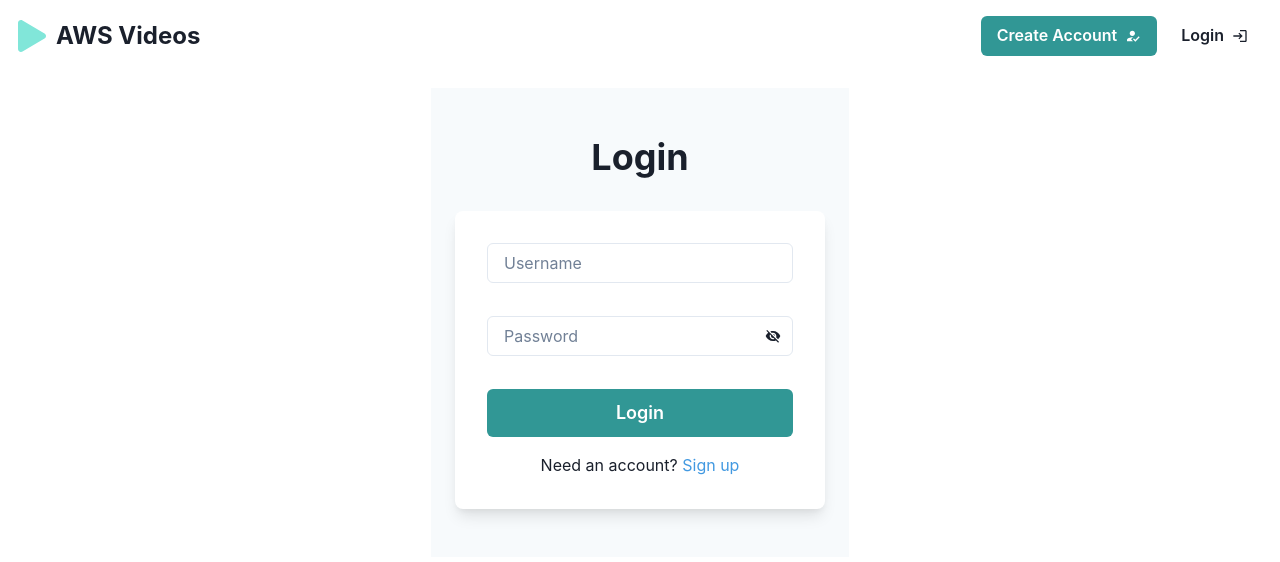
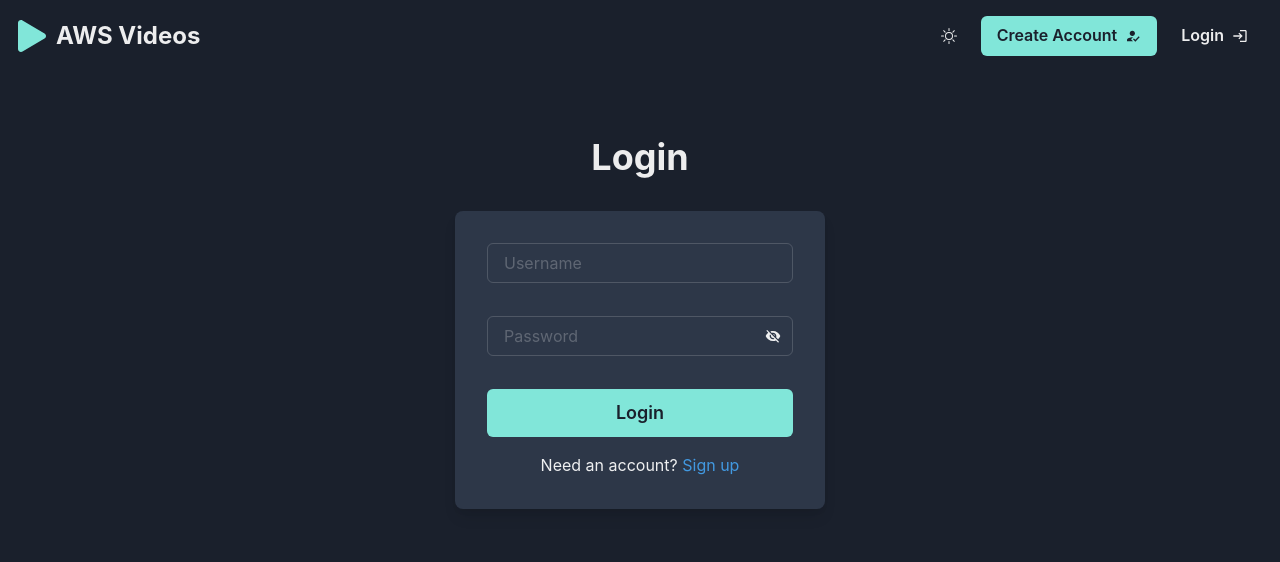
Before and after one commit to IAmVisco/aws-video-frontend, a React (Vite) app: page /login in a window 1280 px wide. Shown: the top 562 px of the page. Built offline with nearby package versions, Linux system fonts and the light colour scheme; no server answers.

Commit message:
Add Videos page

```diff
--- a/src/components/Header.tsx
+++ b/src/components/Header.tsx
@@ -1,14 +1,46 @@
-import { Button, Flex, FlexProps, HStack, Icon, Text } from '@chakra-ui/react';
-import { MdHowToReg, MdLogin } from 'react-icons/md';
-import { Link } from 'react-router-dom';
+import { Button, Flex, FlexProps, HStack, Icon, Text, useColorMode } from '@chakra-ui/react';
+import { BsMoonStarsFill, BsSun } from 'react-icons/bs';
+import { MdAdd, MdHowToReg, MdLogin, MdLogout } from 'react-icons/md';
+import { Link, useNavigate } from 'react-router-dom';
+import { useUser } from '../hooks/useUser.ts';
 
 import { Logo } from './Logo.tsx';
 
-const Header = (props: FlexProps) => (
+const Header = (props: FlexProps) => {
+  const { colorMode, toggleColorMode } = useColorMode();
+  const user = useUser();
+  const navigate = useNavigate();
+
+  const logOut = () => {
+    localStorage.removeItem('token');
+    navigate('/');
+  };
+
+  return (
     <Flex as="nav" align="center" justify="space-between" wrap="wrap" w="100%" mb={4} p={4} {...props}>
       <Logo />
 
       <HStack align="center" justify="flex-end" spacing={2}>
+        <Button title="Toggle Color Mode" onClick={toggleColorMode} variant="ghost" w="fit-content">
+          {colorMode === 'light' ? <BsMoonStarsFill /> : <BsSun />}
+        </Button>
+        {user ? (
+          <>
+            <Button size="md" rounded="md" colorScheme="teal">
+              <Text display={{ base: 'none', md: 'initial' }} mr={2}>
+                Upload
+              </Text>
+              <Icon as={MdAdd} fontSize={18} />
+            </Button>
+            <Button size="md" rounded="md" variant="ghost" onClick={logOut}>
+              <Text display={{ base: 'none', md: 'initial' }} mr={2}>
+                Logout
+              </Text>
+              <Icon as={MdLogout} />
+            </Button>
+          </>
+        ) : (
+          <>
             <Link to="/signup">
               <Button size="md" rounded="md" colorScheme="teal">
                 <Text display={{ base: 'none', md: 'initial' }} mr={2}>
@@ -18,15 +50,18 @@ const Header = (props: FlexProps) => (
               </Button>
             </Link>
             <Link to="/login">
-        <Button size="md" rounded="md" bg="transparent">
+              <Button size="md" rounded="md" variant="ghost">
                 <Text display={{ base: 'none', md: 'initial' }} mr={2}>
                   Login
                 </Text>
                 <Icon as={MdLogin} />
               </Button>
             </Link>
+          </>
+        )}
       </HStack>
     </Flex>
   );
+};
 
 export { Header };
--- a/src/components/LoginForm.tsx
+++ b/src/components/LoginForm.tsx
@@ -42,14 +42,14 @@ export const LoginForm = ({ mode }: { mode: 'login' | 'signup' }) => {
       });
 
   return (
-    <Flex align="center" justify="center" bg={useColorModeValue('gray.50', 'gray.800')}>
+    <Flex align="center" justify="center">
       <Stack spacing={8} mx="auto" maxW="lg" py={12} px={6}>
         <Stack align="center">
           <Heading fontSize="4xl" textAlign="center">
             {isLogin ? 'Login' : 'Sign up'}
           </Heading>
         </Stack>
-        <Box rounded="lg" bg={useColorModeValue('white', 'gray.700')} boxShadow="lg" p={8} minW="350px">
+        <Box rounded="lg" bg={useColorModeValue('gray.50', 'gray.700')} boxShadow="lg" p={8} minW="350px">
           <form onSubmit={handleSubmit(onSubmit)}>
             <Stack spacing={2}>
               <FormControl isRequired isInvalid={!!errors.name}>
@@ -59,7 +59,7 @@ export const LoginForm = ({ mode }: { mode: 'login' | 'signup' }) => {
                   type="text"
                   {...register('name', {
                     required: 'Username is required',
-                    minLength: { value: 5, message: 'Minimum length should be 6' },
+                    minLength: { value: 6, message: 'Minimum length should be 6' },
                   })}
                 />
                 <FormErrorMessage>{errors.name?.message}</FormErrorMessage>
--- /dev/null
+++ b/src/hooks/useUser.ts
@@ -0,0 +1,15 @@
+interface User {
+  id: string;
+  name: string;
+}
+
+const decodeToken = <T extends object>(token: string): T => {
+  const body = token.split('.')[1];
+  return JSON.parse(atob(body)) as T;
+};
+
+export const useUser = (): User | null => {
+  const token = localStorage.getItem('token');
+  if (!token) return null;
+  return decodeToken<User>(token);
+};
--- /dev/null
+++ b/src/hooks/useVideos.ts
@@ -0,0 +1,27 @@
+import { useEffect, useState } from 'react';
+import { Video, videosService } from '../services/VideosService.ts';
+
+export const useVideos = () => {
+  const [userVideos, setUserVideos] = useState<Video[]>([]);
+  const [isLoading, setIsLoading] = useState(false);
+  const [error, setError] = useState('false');
+
+  useEffect(() => {
+    setIsLoading(true);
+    setError('');
+    videosService
+      .getVideos()
+      .then(({ videos }) => {
+        setUserVideos(videos);
+      })
+      .catch((e) => {
+        console.log(e);
+        setError(e.message);
+      })
+      .finally(() => {
+        setIsLoading(false);
+      });
+  }, []);
+
+  return { videos: userVideos, isLoading, error };
+};
--- a/src/main.tsx
+++ b/src/main.tsx
@@ -1,4 +1,4 @@
-import { ChakraProvider, ColorModeScript } from '@chakra-ui/react';
+import { ChakraProvider } from '@chakra-ui/react';
 import React from 'react';
 import ReactDOM from 'react-dom/client';
 import './index.css';
@@ -6,6 +6,7 @@ import { createBrowserRouter, RouterProvider } from 'react-router-dom';
 import { Home } from './pages/Home.tsx';
 import { Login } from './pages/Login.tsx';
 import { SignUp } from './pages/SignUp.tsx';
+import { Videos } from './pages/Videos.tsx';
 import { theme } from './theme.ts';
 
 const router = createBrowserRouter([
@@ -21,13 +22,16 @@ const router = createBrowserRouter([
     path: '/login',
     element: <Login />,
   },
+  {
+    path: '/videos',
+    element: <Videos />,
+  },
 ]);
 
 // eslint-disable-next-line @typescript-eslint/no-non-null-assertion
 ReactDOM.createRoot(document.getElementById('root')!).render(
   <React.StrictMode>
-    <ChakraProvider>
-      <ColorModeScript initialColorMode={theme.config.initialColorMode} />
+    <ChakraProvider theme={theme}>
       <RouterProvider router={router} />
     </ChakraProvider>
   </React.StrictMode>,
--- a/src/pages/Home.tsx
+++ b/src/pages/Home.tsx
@@ -1,8 +1,20 @@
+import { useLayoutEffect } from 'react';
+import { useNavigate } from 'react-router-dom';
 import { Hero } from '../components/Hero.tsx';
+import { useUser } from '../hooks/useUser.ts';
 import { BaseLayout } from '../layouts/BaseLayout.tsx';
 
-export const Home = () => (
-  <BaseLayout>
-    <Hero />
-  </BaseLayout>
-);
+export const Home = () => {
+  const user = useUser();
+  const navigate = useNavigate();
+
+  useLayoutEffect(() => {
+    if (user) navigate('/videos');
+  }, [navigate, user]);
+
+  return (
+    <BaseLayout>
+      <Hero />
+    </BaseLayout>
+  );
+};
--- /dev/null
+++ b/src/pages/Videos.tsx
@@ -0,0 +1,28 @@
+import { Spinner, Text } from '@chakra-ui/react';
+import { useLayoutEffect } from 'react';
+import { useNavigate } from 'react-router-dom';
+import { useUser } from '../hooks/useUser.ts';
+import { useVideos } from '../hooks/useVideos.ts';
+import { BaseLayout } from '../layouts/BaseLayout.tsx';
+
+export const Videos = () => {
+  const user = useUser();
+  const navigate = useNavigate();
+
+  useLayoutEffect(() => {
+    if (!user) navigate('/');
+  }, [navigate, user]);
+
+  const { videos, isLoading, error } = useVideos();
+
+  return (
+    <BaseLayout>
+      {error ? <Text color="red.300">{error}</Text> : null}
+      {isLoading ? <Spinner color="teal.500" size="xl" thickness="4px" /> : null}
+      {!isLoading && !videos.length ? <Text fontSize="2xl">No videos :(</Text> : null}
+      {videos.map((video) => (
+        <div key={video.id}>{video.title}</div>
+      ))}
+    </BaseLayout>
+  );
+};
--- /dev/null
+++ b/src/services/VideosService.ts
@@ -0,0 +1,32 @@
+import axios, { Axios } from 'axios';
+
+export interface Video {
+  id: string;
+  title: string;
+  fileName: string;
+  description?: string;
+  createdAt: string;
+  authorId: string;
+}
+
+class VideosService {
+  private readonly axios: Axios;
+
+  constructor() {
+    this.axios = axios.create({
+      baseURL: `${import.meta.env.VITE_API_URL}/videos`,
+    });
+  }
+
+  async getVideos(): Promise<{ videos: Video[]; count: number }> {
+    const { data } = await this.axios.get<{ videos: Video[]; count: number }>('/', {
+      headers: {
+        Authorization: `Bearer ${localStorage.getItem('token')}`,
+      },
+    });
+
+    return data;
+  }
+}
+
+export const videosService = new VideosService();
--- a/src/theme.ts
+++ b/src/theme.ts
@@ -2,7 +2,16 @@ import { extendTheme, type ThemeConfig } from '@chakra-ui/react';
 
 const config: ThemeConfig = {
   initialColorMode: 'dark',
-  useSystemColorMode: false,
+  useSystemColorMode: true,
 };
 
-export const theme = extendTheme({ config });
+export const theme = extendTheme({
+  config,
+  semanticTokens: {
+    colors: {
+      'chakra-body-bg': {
+        _light: 'gray.100',
+      },
+    },
+  },
+});
```
Also changed, not shown: 1 other file (tests, documents, lock files or other folders). Lines whose indentation alone changed are shown as unchanged.
